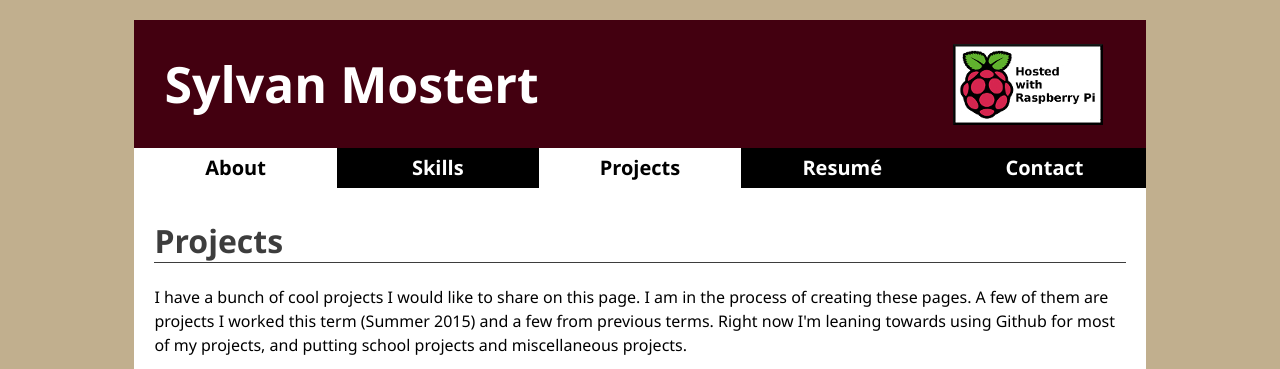
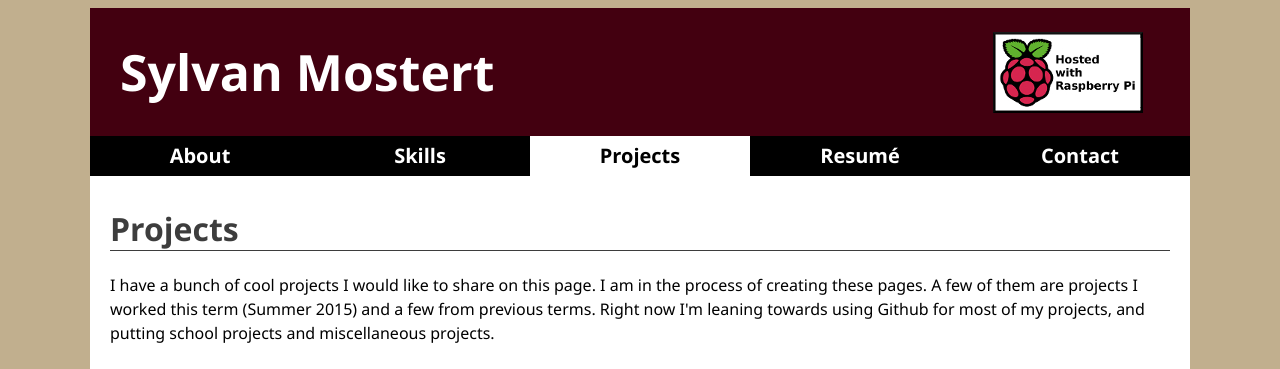
Before and after one commit to smostertdev/smostert_com, a plain HTML site: page projects.html in a window 1280 px wide. Shown: the top 369 px of the page. Drawn offline with Linux system fonts and the light colour scheme.

Commit message:
Added sticky menu bar
The page is changed to a width of 1100px.

```diff
--- a/css/global.css
+++ b/css/global.css
@@ -7,8 +7,8 @@ body {
 }
 #main {
     background-color: #FFF;
-    margin: 20px 10%;
-    width: 80%;
+    margin: auto;
+    width: 1100px;
     min-width: 900px
 }
 header {
@@ -56,6 +56,7 @@ header {
 }
 
 /* MENU END */
+
 
 header {
     vertical-align: middle
@@ -124,6 +125,6 @@ header a:active {
     text-decoration: none;
     color: #FFF
 }
-footer{
+footer {
 	background-color: #C1AF8E;
 }
--- a/projects.html
+++ b/projects.html
@@ -13,6 +13,8 @@
 	<link rel="stylesheet" type="text/css" href="css/mobile.css" />
 	<link rel="stylesheet" type="text/css" href="css/projects.css" />
 	<link rel="Shortcut Icon" type="image/x-icon" href="./images/favicon.ico" />
+
+	<script src="scripts/sticky.js"></script>
 
 	<title>Projects - Sylvan Mostert</title>
 </head>
@@ -33,7 +35,7 @@
 		<input class="menucheck" type="checkbox" id="check" title="check" />
 		<label class="menulabel" for="check">MENU</label>
 		<ul id="navlist">
-			<li><a class="currenttab" href="./index.html"><strong>About</strong></a></li>
+			<li><a href="./index.html"><strong>About</strong></a></li>
 			<li><a href="./skills.html"><strong>Skills</strong></a></li>
 			<li><a class="currenttab" href="./projects.html"><strong>Projects</strong></a></li>
 			<li><a href="./resume.html"><strong>Resum&eacute;</strong></a></li>
--- a/scripts/sticky.js
+++ b/scripts/sticky.js
@@ -1,10 +1,51 @@
+/* Refactored by David Walsh
+ * (https://davidwalsh.name/javascript-debounce-function) */
+function debounce(callback, wait) {
+	var time;
+	return function() {
+		clearTimeout(time);
+		time = setTimeout(function() {
+			time = null;
+			callback.call();
+		}, wait);
+	}
+}
 
-var nav = $('.nav-container');
+window.onload = function(){
+	/* flag to decrease redraw events */
+	var sticky = false;
+	var nav    = document.getElementById("menu");
+	var header = document.getElementsByTagName("header")[0];
 
-$(window).scroll(function () {
-    if ($(this).scrollTop() > 136) {
-        nav.addClass("f-nav");
-    } else {
-        nav.removeClass("f-nav");
-    }
-});
+	var nav_offset    = nav.offsetTop;
+	var header_offset = header.offsetTop;
+
+	var offs = window.pageYOffset;
+
+	if(!sticky && offs > nav_offset) {
+		sticky = true;
+		nav.style.position = "fixed";
+		nav.style.top      = 0 + "px";
+		nav.style.width    = header.offsetWidth + "px";
+	}
+
+	scrollHandler = debounce(function() {
+		offs = window.pageYOffset;
+
+		if(!sticky && offs > nav_offset) {
+			sticky = true;
+			nav.style.position = "fixed";
+			nav.style.top      = 0 + "px";
+			nav.style.width    = header.offsetWidth + "px";
+
+		}
+
+		if(sticky && offs < nav_offset) {
+			sticky = false;
+			nav.style.position = "relative";
+		}
+	}, 5);
+
+	window.onscroll = scrollHandler;
+
+}
```
Also changed, not shown: contact.html (+3 -1 lines), index.html (+2 -0 lines), resume.html (+5 -0 lines), skills.html (+2 -0 lines), template.html (+2 -0 lines).
